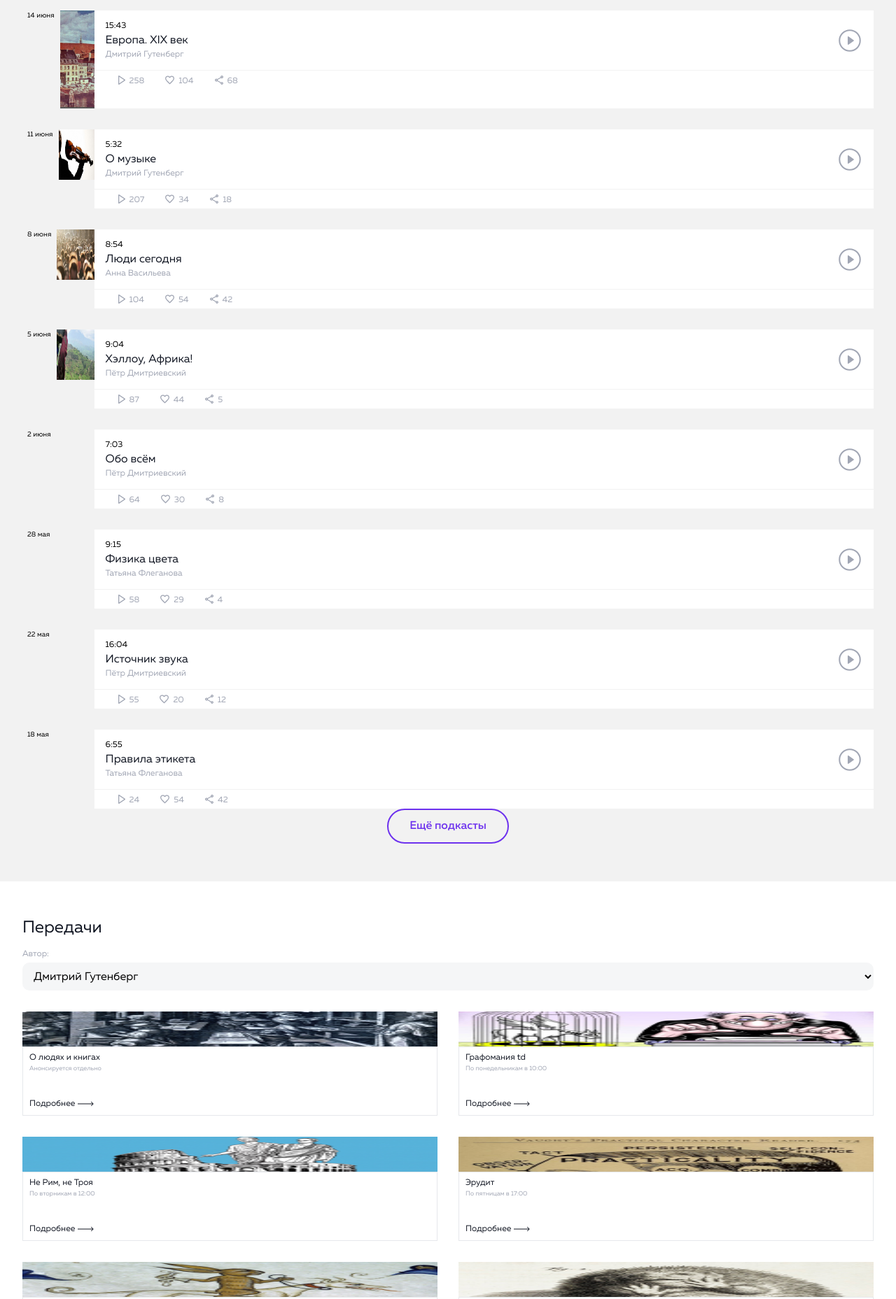
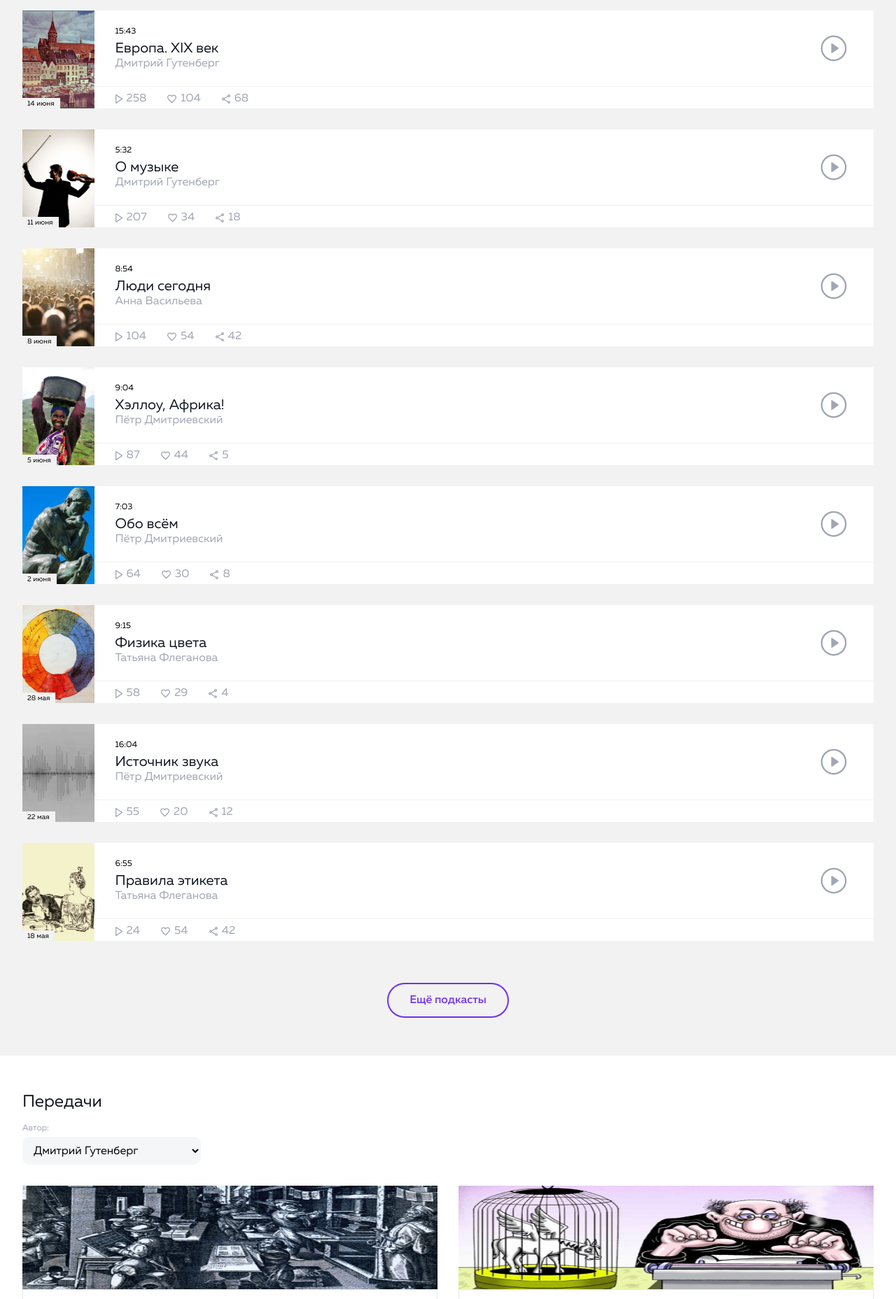
Before and after one commit to Vladislav-Chistyakov/diploma-of-Radio-W-Wave, a plain HTML site: page index.html in a window 1280 px wide. Shown: the part 500-2357 px from the top of the page at 70% size. Drawn offline with Linux system fonts and the light colour scheme; files whose address does not match are found by name.

Commit message:
Mobile version 576px up to the guests-section block

```diff
--- a/css/style.css
+++ b/css/style.css
@@ -400,29 +400,12 @@ body {
   height: 72px;
 }
 
-.item-podcast-one .podcast-list__img-block {
-  background: url("../img/podcasts/podcast-1.jpg") no-repeat;
-  background-size: 100% 100%;
-  background-position: center center;
-}
-
-.item-podcast-two .podcast-list__img-block {
-  background: url("../img/podcasts/podcast-2.jpg") no-repeat;
-  background-size: 100% 100%;
-  background-position: center center;
-}
-
-.item-podcast-three .podcast-list__img-block {
-  background: url("../img/podcasts/podcast-3.jpg") no-repeat;
-  background-size: 100% 100%;
-  background-position: center center;
-}
-
-
-.item-podcast-four .podcast-list__img-block {
-  background: url("../img/podcasts/podcast-4.jpg") no-repeat;
-  background-size: 100% 100%;
-  background-position: center center;
+.podcast-list__picture {
+}
+
+.podcast-list__img {
+  width: 100%;
+  height: 100%;
 }
 
 .podcast-list__date {
@@ -1680,24 +1663,122 @@ body {
 
     .podcast-list__img-block {
       width: 112px;
-    }
-
-    .item-podcast-one .podcast-list__img-block {
-      background: url("../img/podcasts/podcast-1-576px.jpg") no-repeat;
-      background-size: 100% 100%;
-      height: 140px;
+      min-height: 72px;
+      height: auto;
     }
 
     .podcast-list__date {
       bottom: -1px;
+      top: auto;
     }
 
     .podcast-info-block {
       width: 100%;
     }
 
+    .podcast-info-block__top {
+      padding: 24px 30px;
+      align-items: center;
+    }
+
+    .podcast-info-block__top-date {
+      margin-bottom: 8px;
+    }
+
+    .podcast-info-block__top-text {
+      margin-bottom: 4px;
+      font-size: 20px;
+      line-height: 20px;
+    }
+
+    .podcast-info-block__top-author {
+      font-size: 16px;
+      line-height: 16px;
+    }
+
+    .podcast-info-block__top-button {
+      height: 48px;
+      width: 48px;
+    }
+
+    .podcast-info-block__top-button svg {
+      height: 42px;
+      width: 42px;
+    }
+
+    .podcast-info-block__bottom-podcast {
+      padding: 9px 30px 6px;
+    }
+
+    .podcast-info-botton-span {
+      padding: 0;
+      font-size: 16px;
+      line-height: 16px;
+    }
+
+    .podcast-info-block__actions-btn-svg {
+      align-items: flex-start;
+    }
+
+    .podcast-list {
+      margin-bottom: 60px;
+    }
+
+
     /* podcasts-section */
 
+    /* broadcast */
+
+    .broadcast-left-top__select {
+      width: 255px;
+    }
+
+    .right-block-broadcast__bacground {
+      height: 148px;
+    }
+
+    .right-block-broadcast__info-block {
+      padding: 20px 16px;
+    }
+
+    .right-block-broadcast__heading {
+      margin-bottom: 4px;
+      font-weight: 500;
+      font-size: 20px;
+      line-height: 20px;
+    }
+
+    .right-block-broadcast__span {
+      margin-bottom: 20px;
+      font-size: 12px;
+      line-height: 12px;
+    }
+
+    .right-block-broadcast__link {
+      font-size: 16px;
+      line-height: 16px;
+    }
+
+    .archive-block__info {
+      margin: 0 auto;
+      display: flex;
+      flex-direction: column-reverse;
+      justify-content: flex-start;
+      width: 345px;
+    }
+
+    .archive-block__btn {
+      width: fit-content;
+      margin-bottom: 8px;
+      padding: 10px 44px;
+    }
+
+    .archive-block__span {
+      font-size: 16px;
+      line-height: 150%;
+    }
+
+    /* broadcast */
 
 
   }
--- a/index.html
+++ b/index.html
@@ -255,6 +255,10 @@
 
           <li class="podcast-list__item item-podcast-one">
             <div class="podcast-list__img-block">
+              <picture class="podcast-list__picture">
+                <source media="(min-width: 576px)" srcset="./img/podcasts/podcast-1-576px.jpg">
+                <img src="./img/podcasts/podcast-1.jpg" alt="Подкаст" class="podcast-list__img">
+              </picture>
               <time class="podcast-list__date" datetime="2021-06-14T00:00:00">14 июня</time>
             </div>
             <div class="podcast-list__podcast-info-block podcast-info-block">
@@ -300,6 +304,10 @@
 
           <li class="podcast-list__item item-podcast-two">
             <div class="podcast-list__img-block">
+              <picture class="podcast-list__picture">
+                <source media="(min-width: 576px)" srcset="./img/podcasts/podcast-2-576px.jpg">
+                <img src="./img/podcasts/podcast-2.jpg" alt="Подкаст" class="podcast-list__img">
+              </picture>
               <time class="podcast-list__date" datetime="2021-06-11T00:00:00">11 июня</time>
             </div>
             <div class="podcast-list__podcast-info-block podcast-info-block">
@@ -347,6 +355,10 @@
 
           <li class="podcast-list__item item-podcast-three">
             <div class="podcast-list__img-block">
+              <picture class="podcast-list__picture">
+                <source media="(min-width: 576px)" srcset="./img/podcasts/podcast-3-576px.jpg">
+                <img src="./img/podcasts/podcast-3.jpg" alt="Подкаст" class="podcast-list__img">
+              </picture>
               <time class="podcast-list__date"  datetime="2021-06-08T00:00:00">8 июня</time>
             </div>
             <div class="podcast-list__podcast-info-block podcast-info-block">
@@ -394,6 +406,10 @@
 
           <li class="podcast-list__item item-podcast-four">
             <div class="podcast-list__img-block">
+              <picture class="podcast-list__picture">
+                <source media="(min-width: 576px)" srcset="./img/podcasts/podcast-4-576px.jpg">
+                <img src="./img/podcasts/podcast-4.jpg" alt="Подкаст" class="podcast-list__img">
+              </picture>
               <time class="podcast-list__date"  datetime="2021-06-05T00:00:00">5 июня</time>
             </div>
             <div class="podcast-list__podcast-info-block podcast-info-block">
@@ -441,6 +457,10 @@
 
           <li class="podcast-list__item item-podcast-five">
             <div class="podcast-list__img-block">
+              <picture class="podcast-list__picture">
+                <source media="(min-width: 576px)" srcset="./img/podcasts/podcast-5-576px.jpg">
+                <img src="./img/podcasts/podcast-5.jpg" alt="Подкаст" class="podcast-list__img">
+              </picture>
               <time class="podcast-list__date"  datetime="2021-06-02T00:00:00">2 июня</time>
             </div>
             <div class="podcast-list__podcast-info-block podcast-info-block">
@@ -488,6 +508,10 @@
 
           <li class="podcast-list__item item-podcast-six">
             <div class="podcast-list__img-block">
+              <picture class="podcast-list__picture">
+                <source media="(min-width: 576px)" srcset="./img/podcasts/podcast-6-576px.jpg">
+                <img src="./img/podcasts/podcast-6.jpg" alt="Подкаст" class="podcast-list__img">
+              </picture>
               <time class="podcast-list__date" datetime="2021-05-28T00:00:00">28 мая</time>
             </div>
             <div class="podcast-list__podcast-info-block podcast-info-block">
@@ -535,6 +559,10 @@
 
           <li class="podcast-list__item item-podcast-seven">
             <div class="podcast-list__img-block">
+              <picture class="podcast-list__picture">
+                <source media="(min-width: 576px)" srcset="./img/podcasts/podcast-7-576px.jpg">
+                <img src="./img/podcasts/podcast-7.jpg" alt="Подкаст" class="podcast-list__img">
+              </picture>
               <time class="podcast-list__date"  datetime="2021-05-22T00:00:00">22 мая</time>
             </div>
             <div class="podcast-list__podcast-info-block podcast-info-block">
@@ -582,6 +610,10 @@
 
           <li class="podcast-list__item item-podcast-eight">
             <div class="podcast-list__img-block">
+              <picture class="podcast-list__picture">
+                <source media="(min-width: 576px)" srcset="./img/podcasts/podcast-8-576px.jpg">
+                <img src="./img/podcasts/podcast-8.jpg" alt="Подкаст" class="podcast-list__img">
+              </picture>
               <time class="podcast-list__date"  datetime="2021-05-18T00:00:00">18 мая</time>
             </div>
             <div class="podcast-list__podcast-info-block podcast-info-block">
@@ -654,9 +686,10 @@
         <div class="broadcast-section__right-block-broadcast right-block-broadcast">
           <ul class="reset-list right-block-broadcast__list">
             <li class="right-block-broadcast__item">
-              <div class="right-block-broadcast__bacground">
+              <picture class="right-block-broadcast__bacground">
+                <source media="(min-width: 576px)" srcset="./img/broadcast/broadcast-1-576px.jpg">
                 <img src="./img/broadcast/broadcast-1.jpg" alt="" class="right-block-broadcast__bacground-img">
-              </div>
+              </picture>
               <div class="right-block-broadcast__info-block">
                 <div class="right-block-broadcast__info-text-block">
                   <h3 class="right-block-broadcast__heading heading">О людях и книгах</h3>
@@ -671,9 +704,10 @@
               </div>
             </li>
             <li class="right-block-broadcast__item">
-              <div class="right-block-broadcast__bacground">
+              <picture class="right-block-broadcast__bacground">
+                <source media="(min-width: 576px)" srcset="./img/broadcast/broadcast-2-576px.jpg">
                 <img src="./img/broadcast/broadcast-2.jpg" alt="" class="right-block-broadcast__bacground-img">
-              </div>
+              </picture>
               <div class="right-block-broadcast__info-block">
                 <div class="right-block-broadcast__info-text-block">
                   <h3 class="right-block-broadcast__heading heading">Графомания td</h3>
@@ -688,9 +722,10 @@
               </div>
             </li>
             <li class="right-block-broadcast__item">
-              <div class="right-block-broadcast__bacground">
+              <picture class="right-block-broadcast__bacground">
+                <source media="(min-width: 576px)" srcset="./img/broadcast/broadcast-3-576px.jpg">
                 <img src="./img/broadcast/broadcast-3.jpg" alt="" class="right-block-broadcast__bacground-img">
-              </div>
+              </picture>
               <div class="right-block-broadcast__info-block">
                 <div class="right-block-broadcast__info-text-block">
                   <h3 class="right-block-broadcast__heading heading">Не Рим, не Троя</h3>
@@ -705,9 +740,10 @@
               </div>
             </li>
             <li class="right-block-broadcast__item">
-              <div class="right-block-broadcast__bacground">
+              <picture class="right-block-broadcast__bacground">
+                <source media="(min-width: 576px)" srcset="./img/broadcast/broadcast-4-576px.jpg">
                 <img src="./img/broadcast/broadcast-4.jpg" alt="" class="right-block-broadcast__bacground-img">
-              </div>
+              </picture>
               <div class="right-block-broadcast__info-block">
                 <div class="right-block-broadcast__info-text-block">
                   <h3 class="right-block-broadcast__heading heading">Эрудит</h3>
@@ -722,9 +758,10 @@
               </div>
             </li>
             <li class="right-block-broadcast__item">
-              <div class="right-block-broadcast__bacground">
+              <picture class="right-block-broadcast__bacground">
+                <source media="(min-width: 576px)" srcset="./img/broadcast/broadcast-5-576px.jpg">
                 <img src="./img/broadcast/broadcast-5.jpg" alt="" class="right-block-broadcast__bacground-img">
-              </div>
+              </picture>
               <div class="right-block-broadcast__info-block">
                 <div class="right-block-broadcast__info-text-block">
                   <h3 class="right-block-broadcast__heading heading">Тонкости эпох</h3>
@@ -739,9 +776,10 @@
               </div>
             </li>
             <li class="right-block-broadcast__item">
-              <div class="right-block-broadcast__bacground">
+              <picture class="right-block-broadcast__bacground">
+                <source media="(min-width: 576px)" srcset="./img/broadcast/broadcast-6-576px.jpg">
                 <img src="./img/broadcast/broadcast-6.jpg" alt="" class="right-block-broadcast__bacground-img">
-              </div>
+              </picture>
               <div class="right-block-broadcast__info-block">
                 <div class="right-block-broadcast__info-text-block">
                   <h3 class="right-block-broadcast__heading heading">Живые мысли</h3>
```
Also changed, not shown: img/broadcast/broadcast-1-576px.jpg (added), img/broadcast/broadcast-2-576px.jpg (added), img/broadcast/broadcast-3-576px.jpg (added), img/broadcast/broadcast-4-576px.jpg (added), img/broadcast/broadcast-5-576px.jpg (added), img/broadcast/broadcast-6-576px.jpg (added).
